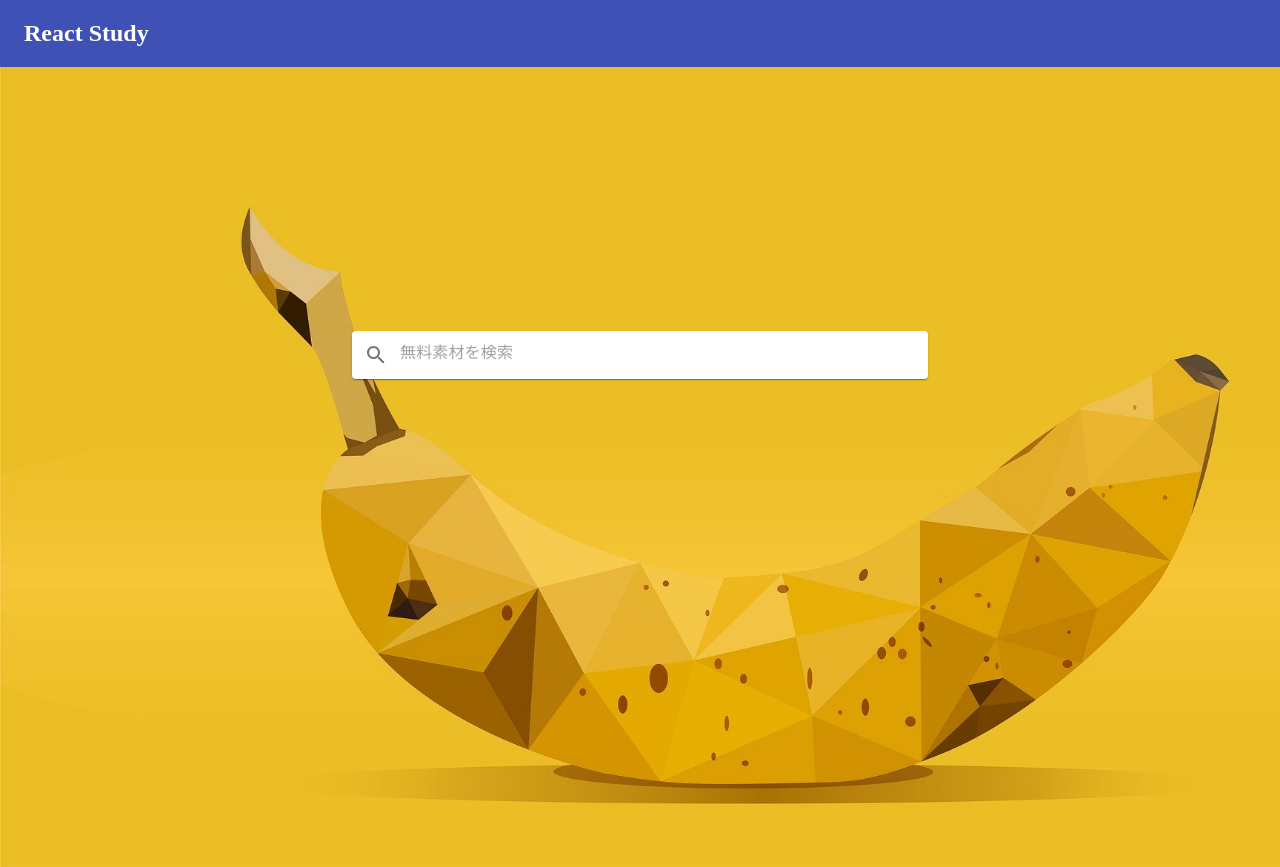
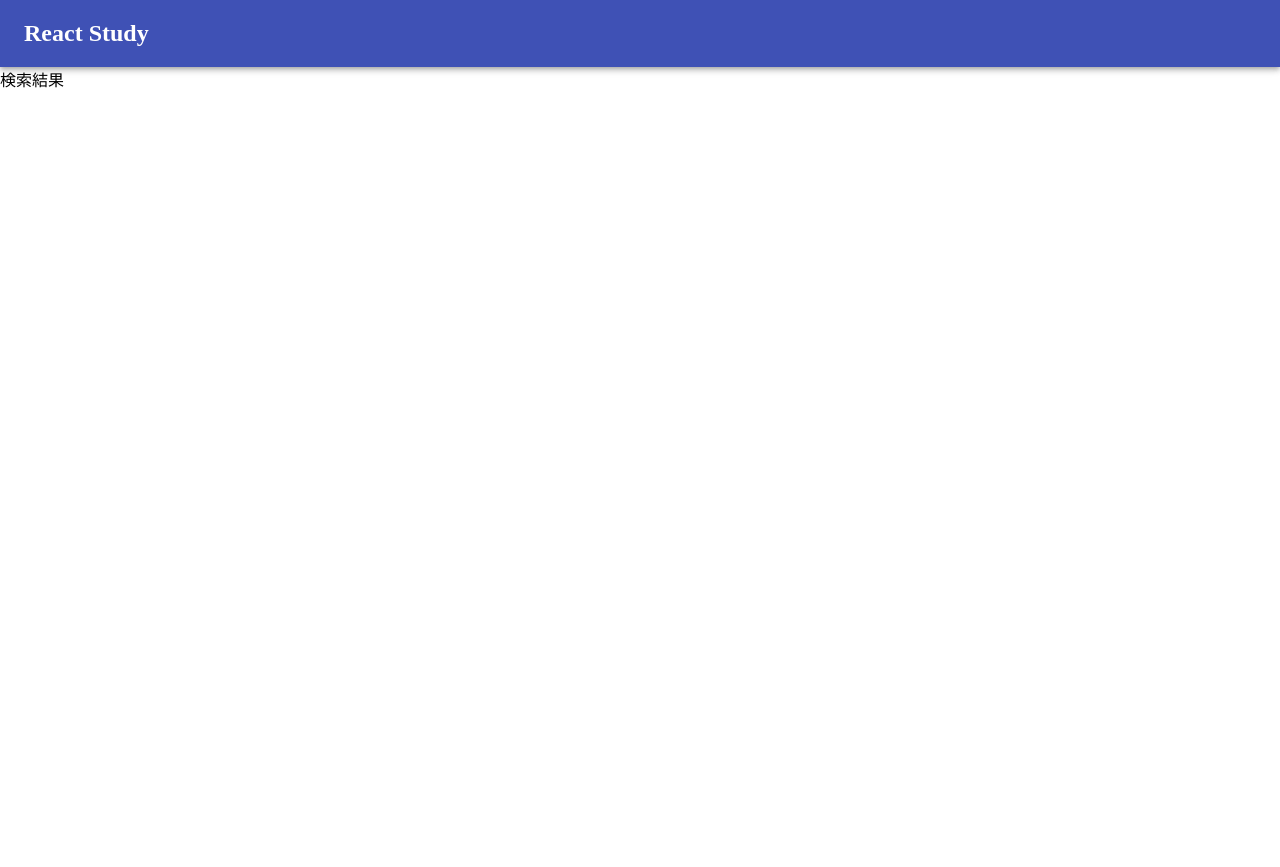
Before and after one commit to yuichiyasui/react-study, a React (Create React App) app: page /search/1 in a window 1280 px wide. After the commit the page ends 800 px from the top, so only its background shows below. Built offline with nearby package versions, Linux system fonts and the light colour scheme.

Commit message:
ルーティングを設定

```diff
--- a/package.json
+++ b/package.json
@@ -12,10 +12,12 @@
     "@types/node": "^12.12.47",
     "@types/react": "^16.9.41",
     "@types/react-dom": "^16.9.8",
+    "@types/react-router-dom": "^5.1.5",
     "fontsource-roboto": "^2.1.4",
     "node-sass": "^4.14.1",
     "react": "^16.13.1",
     "react-dom": "^16.13.1",
+    "react-router-dom": "^5.2.0",
     "react-scripts": "3.4.1",
     "typescript": "^3.7.5"
   },
--- a/src/components/TopContent.tsx
+++ b/src/components/TopContent.tsx
@@ -1,4 +1,5 @@
 import React, { FC, useState } from 'react'
+import { useHistory } from 'react-router-dom'
 import Paper from '@material-ui/core/Paper'
 import IconButton from '@material-ui/core/IconButton'
 import SearchIcon from '@material-ui/icons/Search'
@@ -7,13 +8,19 @@ import InputBase from '@material-ui/core/InputBase'
 import 'assets/css/components/topContent.scss'
 
 const TopContent: FC = () => {
+  /** State */
   const [keyword, setKeyword] = useState('')
   const handleChange = (event: React.ChangeEvent<HTMLInputElement>) => {
-    console.log(keyword) // TODO: ESListの警告回避のためにとりあえず入れた
     setKeyword(event.target.value)
   }
+
+  /** ルーティング */
+  const history = useHistory()
+  const handleSubmit = () => {
+    history.push('/search/' + keyword)
+  }
   return (
-    <Paper className="paper">
+    <Paper className="paper" component="form" onSubmit={handleSubmit}>
       <IconButton>
         <SearchIcon type="submit" />
       </IconButton>
--- a/src/pages/Top.tsx
+++ b/src/pages/Top.tsx
@@ -1,12 +1,24 @@
 import React, { FC } from 'react'
+import { BrowserRouter as Router, Switch, Route } from 'react-router-dom'
+
 import TopContent from 'components/TopContent'
+
 import 'assets/css/pages/top.scss'
 
 const Top: FC = () => {
   return (
-    <div className="bg-img">
-      <TopContent />
-    </div>
+    <Router>
+      <Switch>
+        <Route exact path="/">
+          <div className="bg-img">
+            <TopContent />
+          </div>
+        </Route>
+        <Route path="/search/:keyword" exact>
+          検索結果
+        </Route>
+      </Switch>
+    </Router>
   )
 }
 export default Top
```
Also changed, not shown: 1 other file (tests, documents, lock files or other folders).
